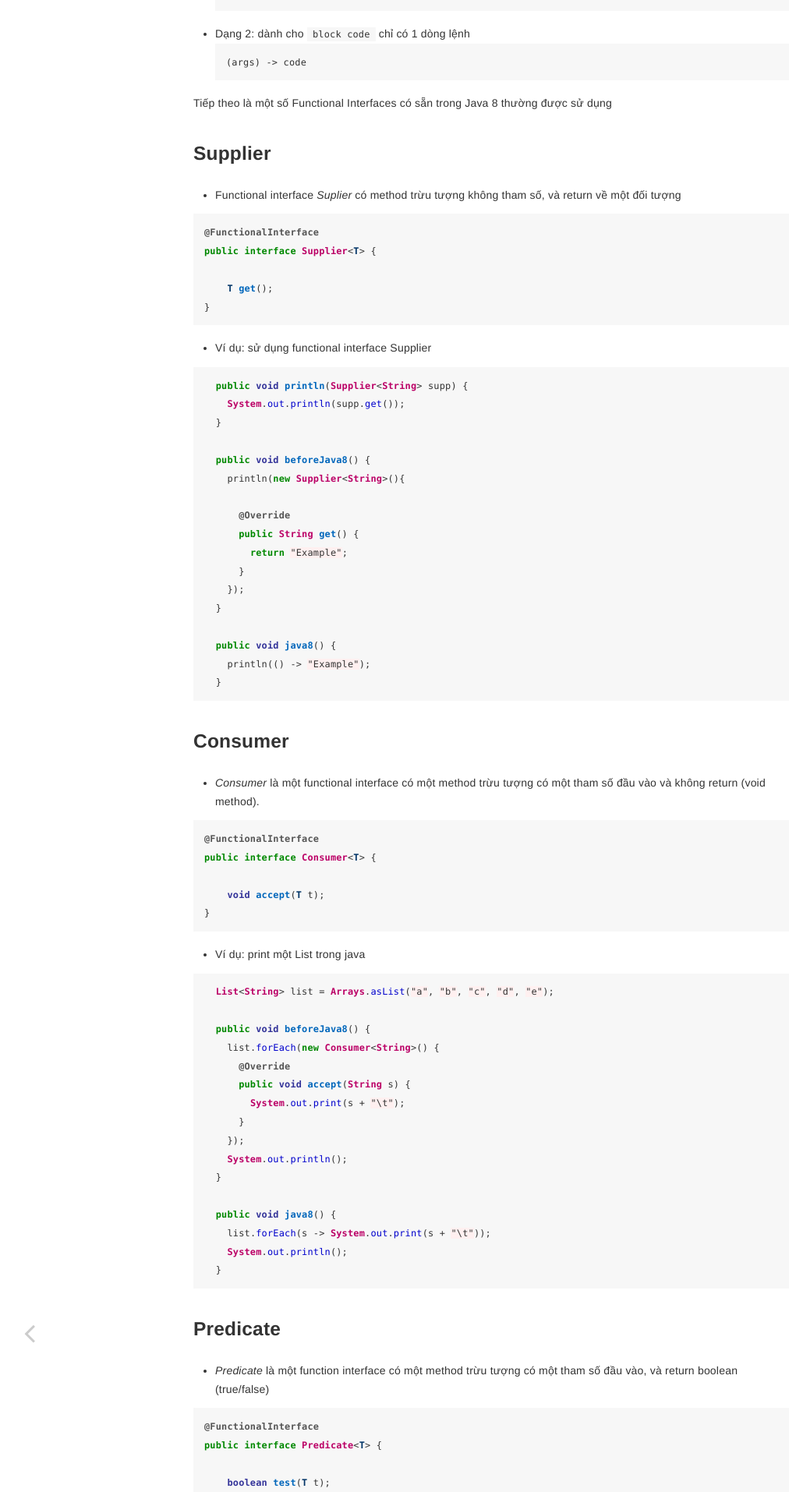
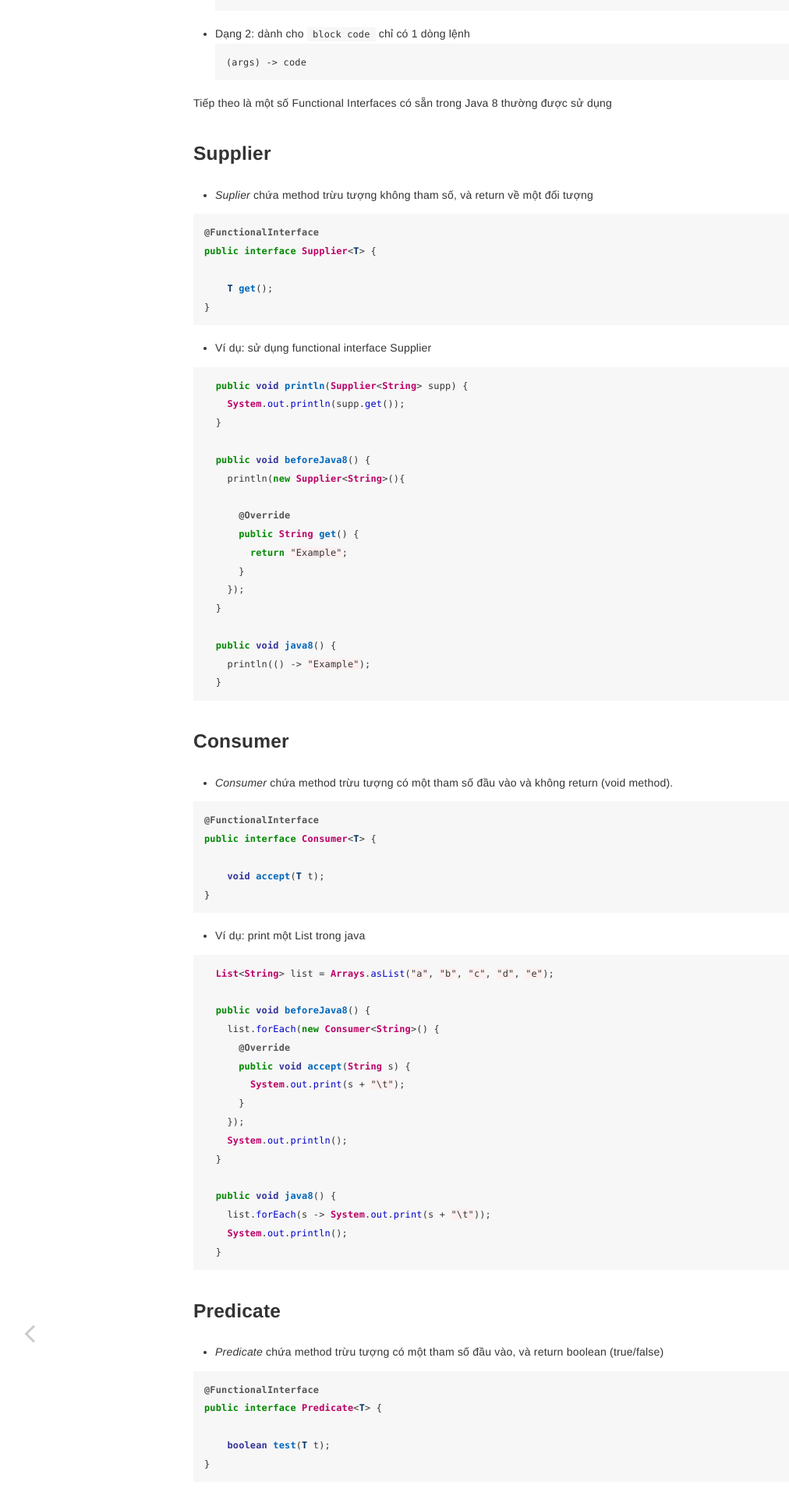
Before and after one commit to huypva/code-by-example-site, a Jekyll site: the page built from _posts/2021-09-30-java-8-functional-interfaces.md, in a window 1280 px wide. Shown: the part 600-2514 px from the top of the page at 78% size, without its empty margins (7-1019 px from the left). Built offline with Jekyll 4.4.1, drawn with Linux system fonts in a browser that asks for light colours; some of the changed text lies outside the part shown.

Commit message:
Update Functional Interface

````diff
--- a/_posts/2021-09-30-java-8-functional-interfaces.md
+++ b/_posts/2021-09-30-java-8-functional-interfaces.md
@@ -33,7 +33,7 @@ Tiếp theo là một số Functional Interfaces có sẵn trong Java 8 thườn
 
 ## Supplier
 
-- Functional interface *Suplier* có method trừu tượng không tham số, và return về một đối tượng
+- *Suplier* chứa method trừu tượng không tham số, và return về một đối tượng
 
 ```java
 @FunctionalInterface
@@ -67,7 +67,7 @@ public interface Supplier<T> {
 
 ## Consumer
 
-- *Consumer* là một functional interface có một method trừu tượng có một tham số đầu vào và không return (void method).
+- *Consumer* chứa method trừu tượng có một tham số đầu vào và không return (void method).
 
 ```java
 @FunctionalInterface
@@ -100,7 +100,7 @@ public interface Consumer<T> {
 
 ## Predicate
 
-- *Predicate* là một function interface có một method trừu tượng có một tham số đầu vào, và return boolean (true/false)
+- *Predicate* chứa method trừu tượng có một tham số đầu vào, và return boolean (true/false)
 
 ```java
 @FunctionalInterface
@@ -133,7 +133,7 @@ public interface Predicate<T> {
 
 ## Function
 
-- Function interface *Function* có một method trừu tượng có một tham số đầu vào và return một tham số khác
+- *Function* chứa method trừu tượng có một tham số đầu vào và return một tham số khác
 
 ```java
 @FunctionalInterface
@@ -165,7 +165,7 @@ public interface Function<T, R> {
 ## Comparator
 
 - Trước Java 8, *Comparator* là một Interface được sử dụng nhiều để so sánh 2 tham số.
-Từ Java 8, Functional interface *Comparator* có method trừu tượng có 2 tham số (a, b) và return kiểu int với ý nghĩa
+Từ Java 8, Functional interface *Comparator* chứa method trừu tượng có 2 tham số (a, b) và return kiểu int với ý nghĩa
     - `1`: a>b
     - `0`: a=b
     - `-1`: a < b
````
